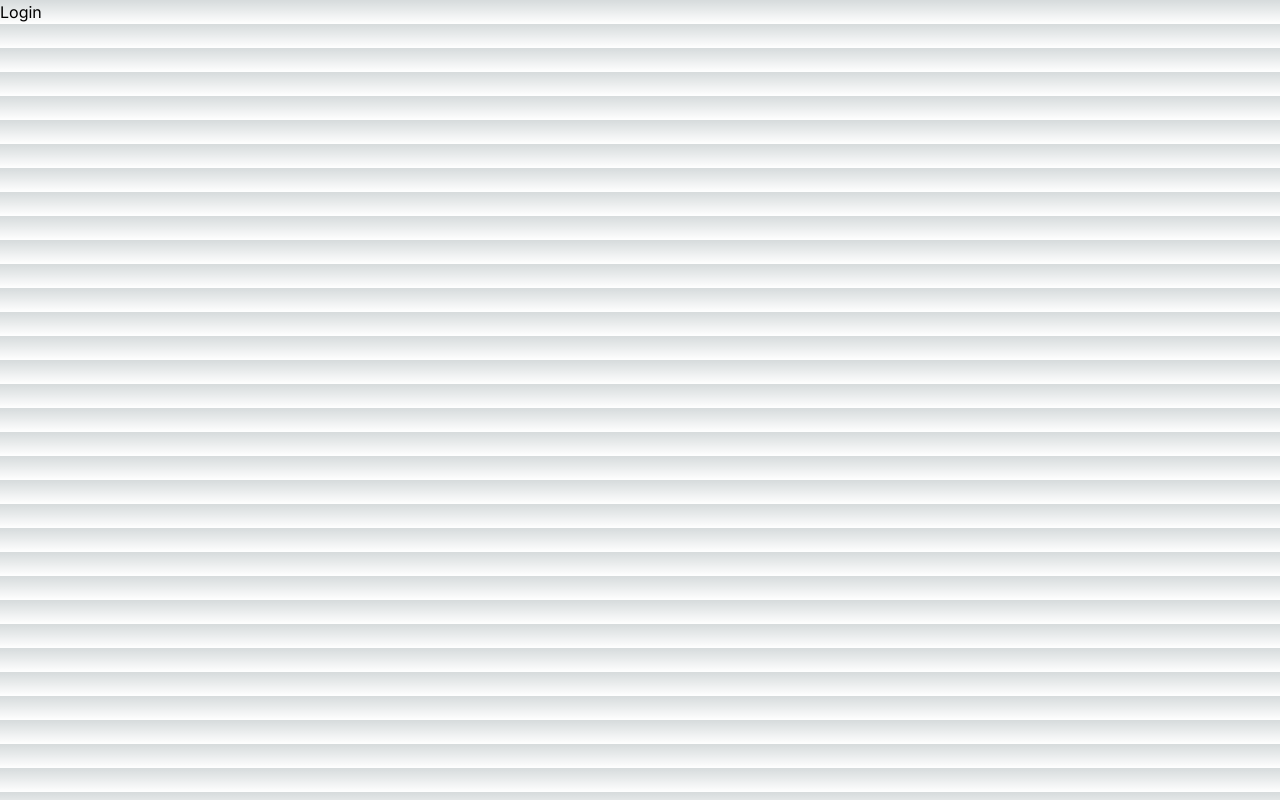
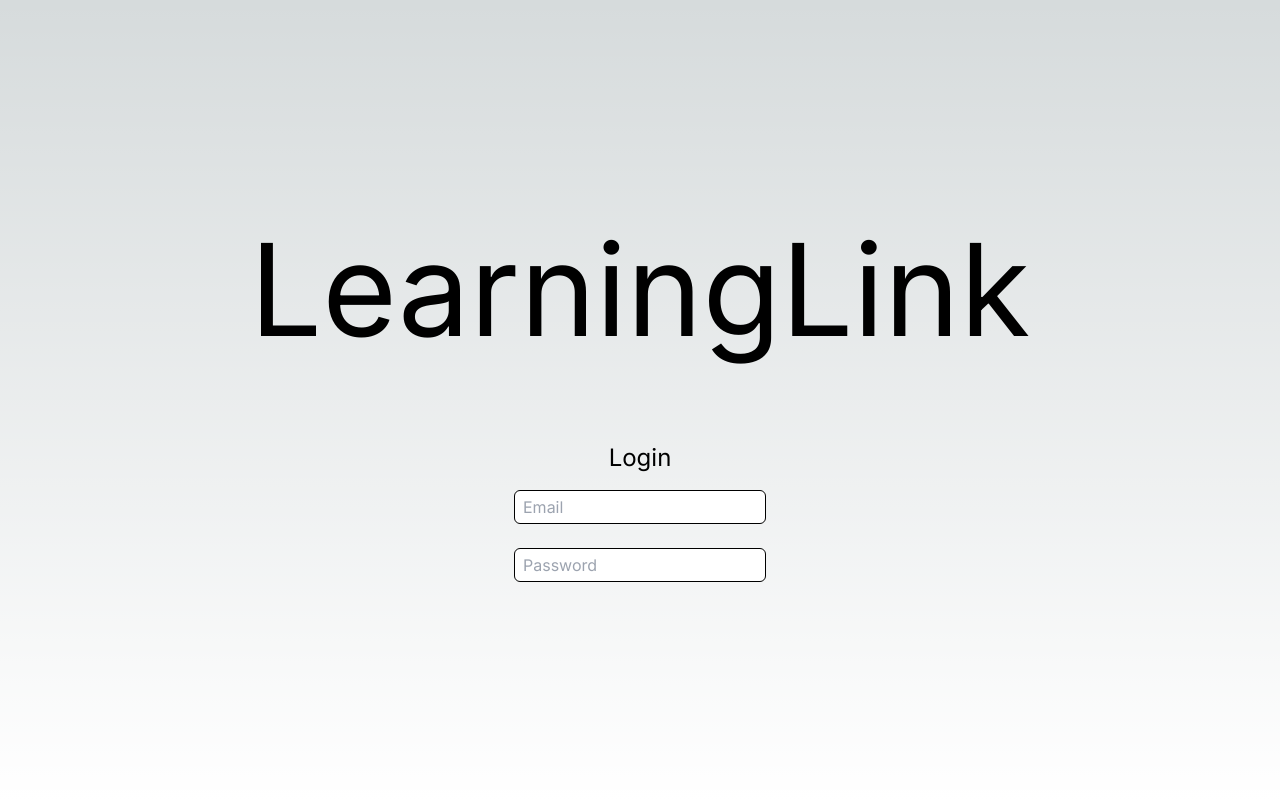
Before and after one commit to Blue-Ocean-MCSPA/link-learning, a Next.js app: page / in a window 1280 px wide. Built offline with nearby package versions, Linux system fonts and the light colour scheme.

Commit message:
rough draft login page based on excalidraw

```diff
--- a/app/components/Login.jsx
+++ b/app/components/Login.jsx
@@ -2,7 +2,22 @@ import React from "react";
 
 const Login = () => {
     return (
-        <h3>Login</h3>
+        <div className="flex flex-col justify-center items-center h-screen">
+            <div className="text-9xl py-10">
+                <h1 className="pb-6">LearningLink</h1>
+            </div>
+            <div className="flex flex-col py-6">
+                <h3 className="text-center text-2xl">Login</h3>
+                <div className="p-2">
+                    <label htmlFor="username" className="block text-base mb-2"></label>
+                    <input type="text" id="username" className="border border-black rounded-md w-full text-base px-2 py-1 focus:outline-none focus:ring-0 focus:border-cyan-600" placeholder="Email"/>
+                </div>
+                <div className="p-2">
+                    <label htmlFor="password" className="block text-base mb-2"></label>
+                    <input type="text" id="password" className="border border-black rounded-md w-full text-base px-2 py-1 focus:outline-none focus:ring-0 focus:border-cyan-600" placeholder="Password"/>
+                </div>
+            </div>
+        </div>
     )
 }
 
```
